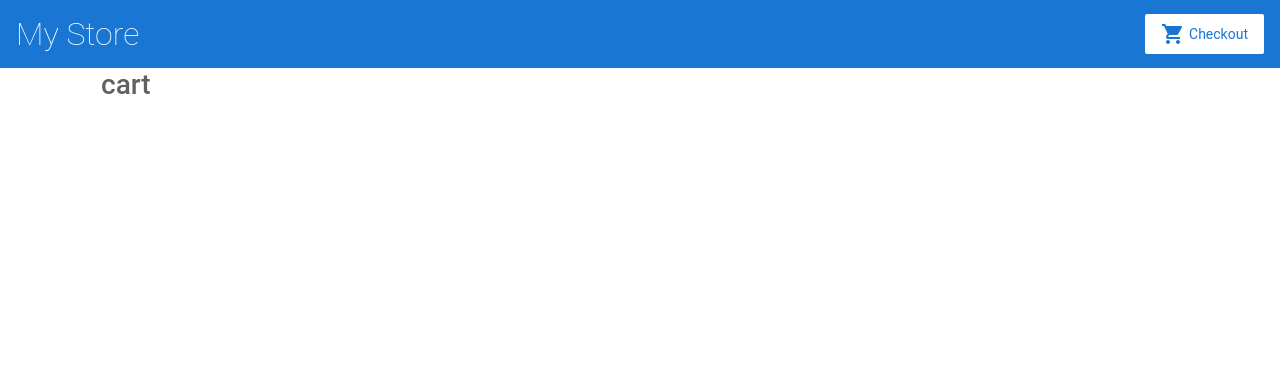
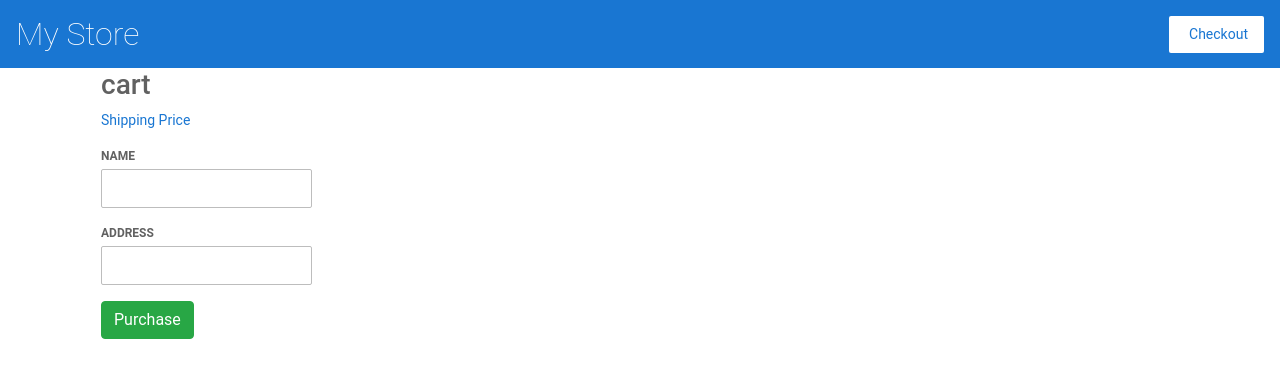
Before and after one commit to TomaszSobkow/angular-StackBitz, an Angular app: page /cart in a window 1280 px wide. Shown: the top 378 px of the page. Built offline with nearby package versions, Linux system fonts and the light colour scheme.

Commit message:
Finished !

```diff
--- a/src/app/cart.service.ts
+++ b/src/app/cart.service.ts
@@ -1,5 +1,7 @@
 import { Injectable } from '@angular/core';
 import { Product } from './products';
+import { HttpClient } from '@angular/common/http';
+
 
 @Injectable({
   providedIn: 'root'
@@ -7,6 +9,8 @@
 export class CartService {
 
   items: Product[] = [];
+
+  constructor(private http: HttpClient) { }
 
   addToCart(product:Product){
     this.items.push(product);
@@ -21,5 +25,10 @@
     return this.items;
   }
 
-  constructor() { }
+  getShippingPrice(){
+    return this.http.get<{type:string, price: number}[]>
+    ('/assets/shipping.json')
+  }
+
+
 }
--- a/src/app/cart/cart.component.html
+++ b/src/app/cart/cart.component.html
@@ -1,6 +1,25 @@
 <h3>cart</h3>
+<p>
+    <a routerLink="/shipping">Shipping Price</a>
+</p>
 <div class="cart-item" *ngFor="let item of items">
     <span> {{ item.name }} </span>
     <span> {{ item.price | currency:'EUR'}} </span>
 
 </div>
+
+<form [formGroup]="checkoutForm" (onSubmit)="onSubmit()">
+    <div>
+        <label for="name">Name </label>
+        <input id="name" type="text" formControlName="name">
+    </div>
+
+    <div>
+        <label for="address">Address</label>
+        <input id="address" type="text" formControlName="address">
+    </div>
+
+    <button (click)="onSubmit()" type="submit" class="btn btn-success">Purchase
+
+    </button>
+</form>
--- a/src/app/cart/cart.component.ts
+++ b/src/app/cart/cart.component.ts
@@ -1,5 +1,6 @@
 import { Component, OnInit } from '@angular/core';
 import { CartService } from '../cart.service';
+import { FormBuilder } from '@angular/forms';
 
 @Component({
   selector: 'app-cart',
@@ -10,9 +11,23 @@
 
   items= this.cartService.getItems();
 
-  constructor( private cartService : CartService) { }
+  constructor( private cartService : CartService,
+               private formBuilder : FormBuilder,
+              ) { }
+
+  checkoutForm = this.formBuilder.group({
+    name: '',
+    address:''
+  })
+
+  onSubmit(): void{
+    this.items = this.cartService.clearCart();
+    window.alert('Your order has been sumbited');
+    this.checkoutForm.reset();
+  }
 
   ngOnInit(): void {
+
   }
 
 }
--- a/src/app/product-alerts/product-alerts.component.ts
+++ b/src/app/product-alerts/product-alerts.component.ts
@@ -10,6 +10,7 @@
 
   @Input() product!: Product;
   @Output() notify = new EventEmitter();
+
   constructor() { }
 
   ngOnInit(): void {
--- a/src/app/product-details/product-details.component.html
+++ b/src/app/product-details/product-details.component.html
@@ -1,6 +1,6 @@
 <body>
     <div class = "card" *ngIf="product">
-        <img class="card-img-top" src="src/assets/productPictures/iPhoneXL.png">
+        <img class="card-img-top" src="/assets/productPictures/iPhoneXL.png">
         <h2>{{product.name }} Details</h2>
         <h4> Price: {{ product.price | currency:'EUR'}} </h4>
         <p>  {{  product.description}} </p>
--- a/src/app/products.ts
+++ b/src/app/products.ts
@@ -12,7 +12,7 @@
     name: 'iPhone XL',
     price: 799,
     description: 'A large phone with One of the best screens',
-    productPicturePath: '../productPictures/iPhone XL.png'
+    productPicturePath: '/assets/productPictures/iPhoneXL.png'
   },
   {
     id: 2,
--- /dev/null
+++ b/src/app/shipping/shipping.component.html
@@ -0,0 +1,6 @@
+<h2>Shipping Price</h2>
+
+<div class="shipping-item" *ngFor="let shipping of shippingCosts | async">
+    <span>{{ shipping.type }}</span>
+    <span>{{ shipping.price | currency:'EUR'}}</span>
+</div>
--- /dev/null
+++ b/src/app/shipping/shipping.component.ts
@@ -0,0 +1,20 @@
+import { Component, OnInit } from '@angular/core';
+import { CartService } from '../cart.service';
+
+@Component({
+  selector: 'app-shipping',
+  templateUrl: './shipping.component.html',
+  styleUrls: ['./shipping.component.css']
+})
+export class ShippingComponent implements OnInit {
+
+
+  constructor( private cartService : CartService) { }
+
+
+  shippingCosts = this.cartService.getShippingPrice();
+
+  ngOnInit(): void {
+  }
+
+}
--- a/src/app/top-bar/top-bar.component.html
+++ b/src/app/top-bar/top-bar.component.html
@@ -3,7 +3,7 @@
 </a>
 
 <a  [routerLink]="['/cart']" class="button fancy-button">
-  <i class="material-icons">shopping_cart</i>Checkout
+  <i class="material-icons"></i>Checkout
 </a>
 
 <!--
```
Also changed, not shown: src/app/app.module.ts (+8 -2 lines), src/app/product-details/product-details.component.ts (+4 -4 lines), src/app/shipping/shipping.component.css (added), 9 other files (tests, documents, lock files or other folders).
